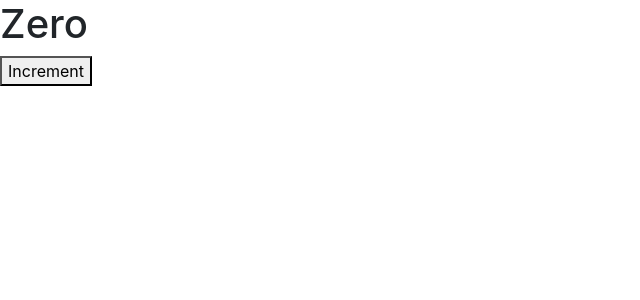
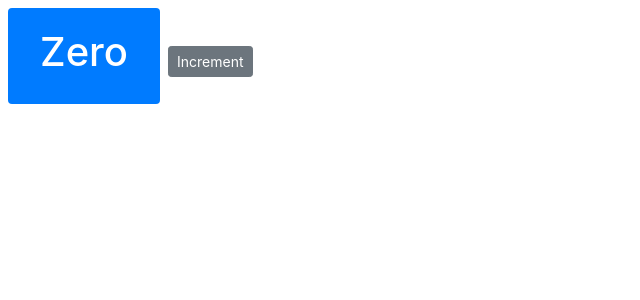
Before and after one commit to avadhutFrontEnd/counter-app, a React (Create React App) app: page / in a window 1280 px wide. Shown: the top 300 px of the page, without its empty margins (0-640 px from the left). Built offline with nearby package versions, Linux system fonts and the light colour scheme.

Commit message:
[Course: Mastering React 16 > 3-Components(1h) ] [ Video: #7-Setting-Attributes_mp4_5min_45sec ] - `state` property of Class component, used to display a value-dynamically and `JSX-Expression`.

```diff
--- a/src/components/counter.jsx
+++ b/src/components/counter.jsx
@@ -2,14 +2,26 @@ import React, { Component } from "react";
 
 class Counter extends Component {
   state = {
-    count: 0
+    count: 0,
+    // imageUrl: "https://picsum.photos/200",
   };
+
+  styles = {
+    fontSize: 10, // get converted to "pixels"
+    fontWeight: "bold",
+  }
 
   render() {
     return (
       <div>
-        <span>{this.formatCount()}</span>
-        <button>Increment</button>
+        {/* <img src={this.state.imageUrl} alt="" /> */}
+
+        {/* Apply "styles" Property for Styling : */}
+        {/* <span style={this.styles} className="badge badge-primary m-2">{this.formatCount()}</span> */}
+
+        {/* Apply "Inline-Styles" for Styling : */}
+        <span style={{ fontSize: 80}} className="badge badge-primary m-2">{this.formatCount()}</span>
+        <button className="btn btn-secondary btn-sm ">Increment</button>
       </div>
     );
   }
```
Also changed, not shown: 1 other file (tests, documents, lock files or other folders).
